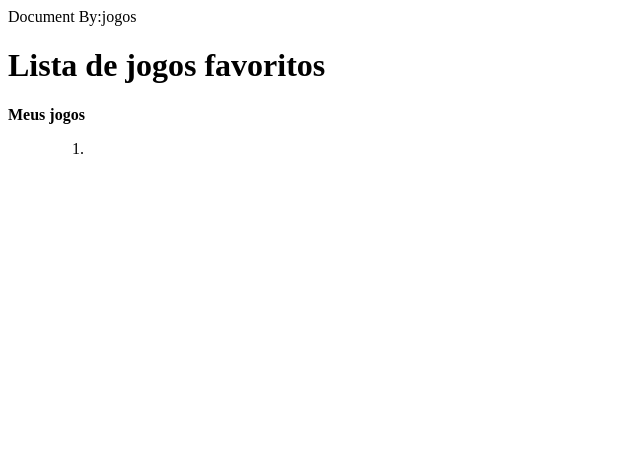
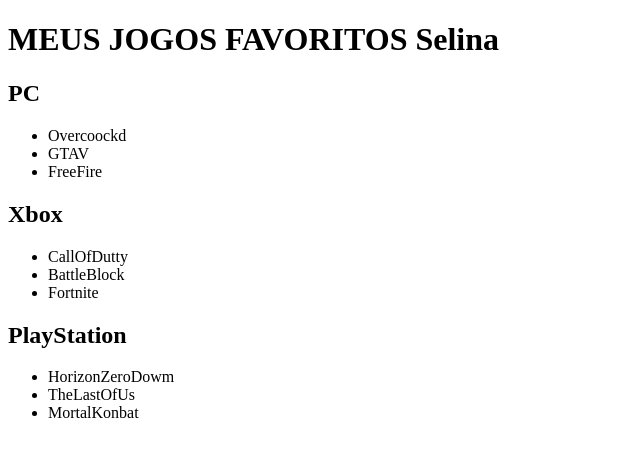
Before and after one commit to Selinagam/html, a plain HTML site: page index.html in a window 1280 px wide. Shown: the whole page, without its empty margins (0-640 px from the left). Drawn offline with Linux system fonts and the light colour scheme.

Commit message:
Update index.html

```diff
--- a/index.html
+++ b/index.html
@@ -1,18 +1,27 @@
-<!doctype html>
-   <HTML LANG="PR-BR">
-     <head>
-       <meta charset="UTF-8"
-       <meta name="viewport"content="wid7h=divice-wid7h initial-scale  1.0"
-         <title> Document By:jogos</title>
-     </head>
-     <body>
-       <h1>Lista de jogos favoritos</h1>
-       <p><strong>Meus jogos</strong></p>
-       <ul>
-         <ol>
-           <li></li>
-         </ol>
-
-
-
-     </body>
+<!DOCTYPE html>
+  <html>
+<head>
+<title>Jogos</title>
+      </head>
+   <body>
+ <h1>MEUS JOGOS FAVORITOS Selina</h1>
+<h2>PC</h2>
+<ul>
+     <li><a>Overcoockd</a></li>
+ <li><a>GTAV</a></li>
+     <li><a>FreeFire</a></a></li>
+</ul>
+<h2>Xbox</h2>
+<ul>
+ <li><a>CallOfDutty</a></li>
+      <li><a>BattleBlock</a></li>
+ <li><a>Fortnite</a></li>
+</ul>
+   <h2>PlayStation</h2>
+<ul>
+<li><a>HorizonZeroDowm</a></li>
+ <li><a>TheLastOfUs</a></li>
+ <li><a>MortalKonbat</a></li>
+</ul>
+   </body>
+          </html>
```
